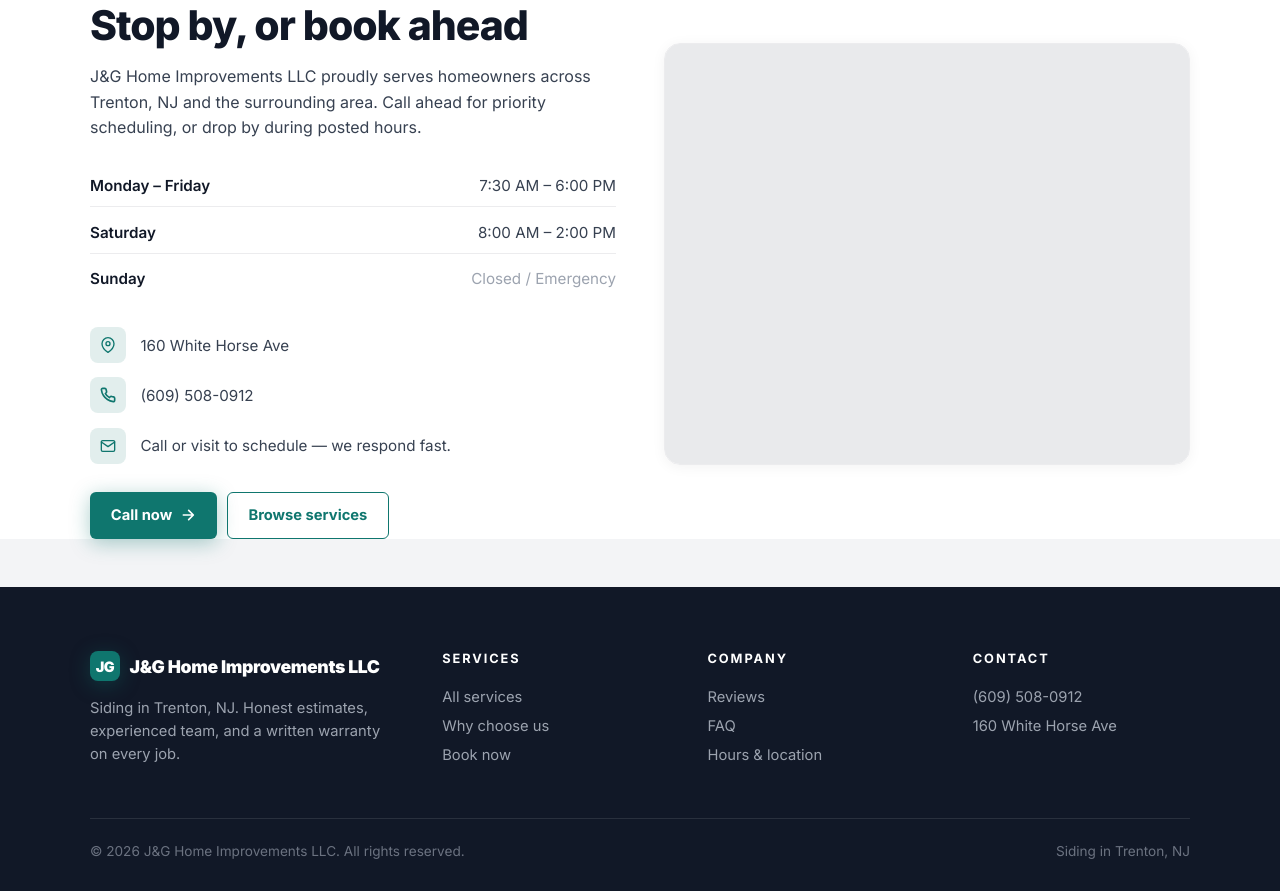
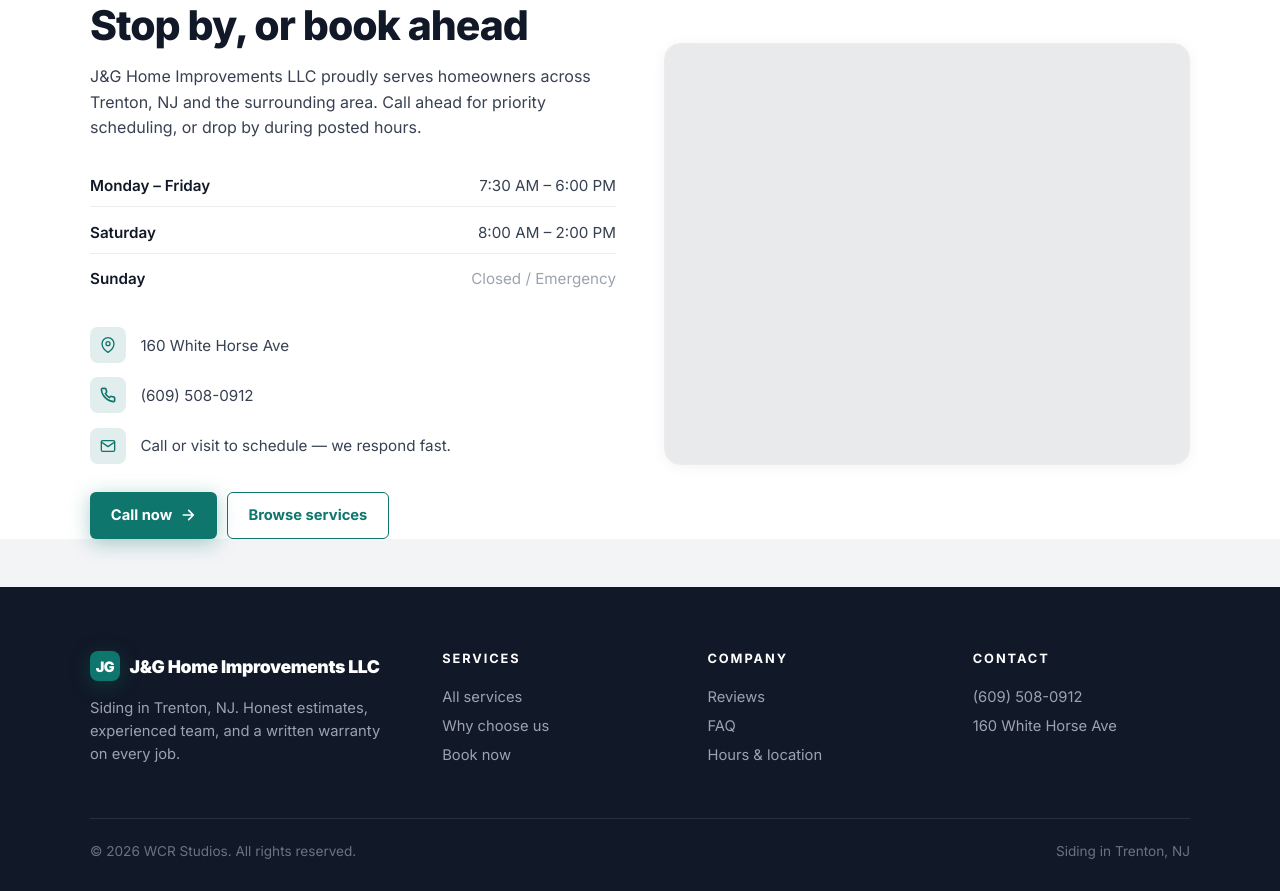
Before and after one commit to Wrenbjor/trades--jandg-home-improvements-llc, a plain HTML site: page index.html in a window 1280 px wide. Shown: the part 4673-5564 px from the top of the page. Drawn offline with nearby package versions, Linux system fonts and the light colour scheme; no server answers.

Commit message:
Update site

```diff
--- a/index.html
+++ b/index.html
@@ -605,7 +605,7 @@
     </div>
   </div>
   <div class="foot-bottom">
-    <div>&copy; 2026 J&amp;G Home Improvements LLC. All rights reserved.</div>
+    <div>&copy; 2026 WCR Studios. All rights reserved.</div>
     <div>Siding in Trenton, NJ</div>
   </div>
 </footer>
```
